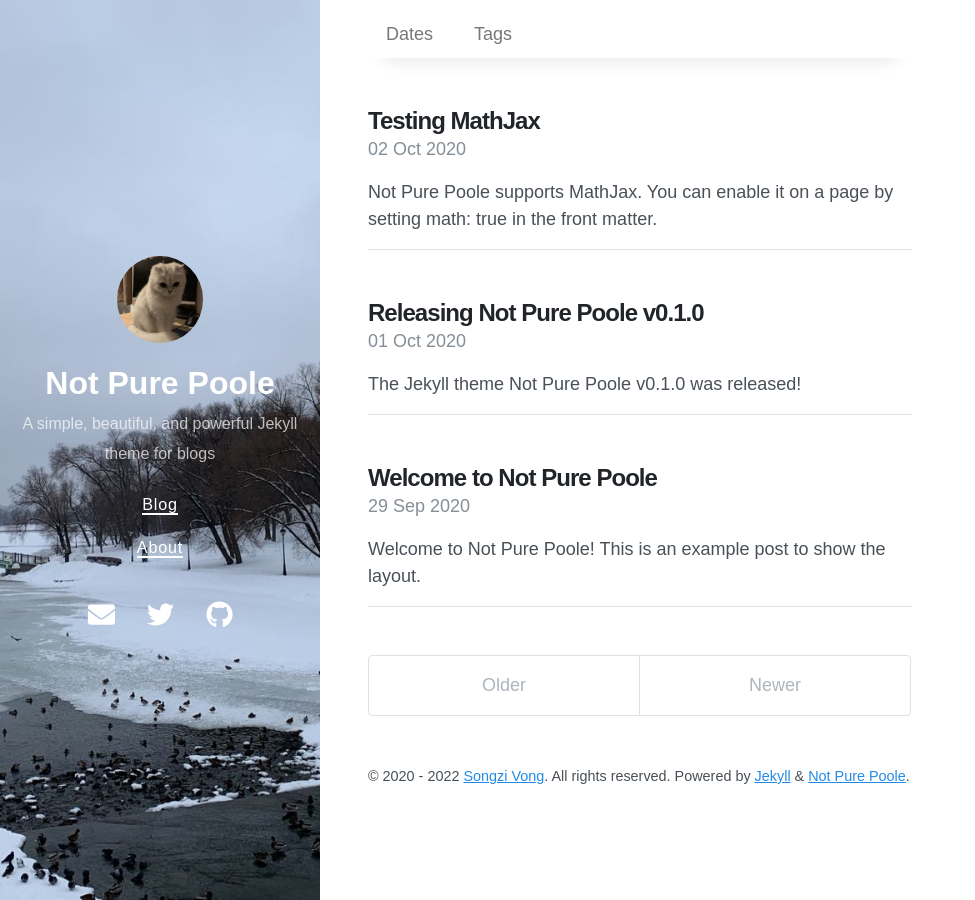
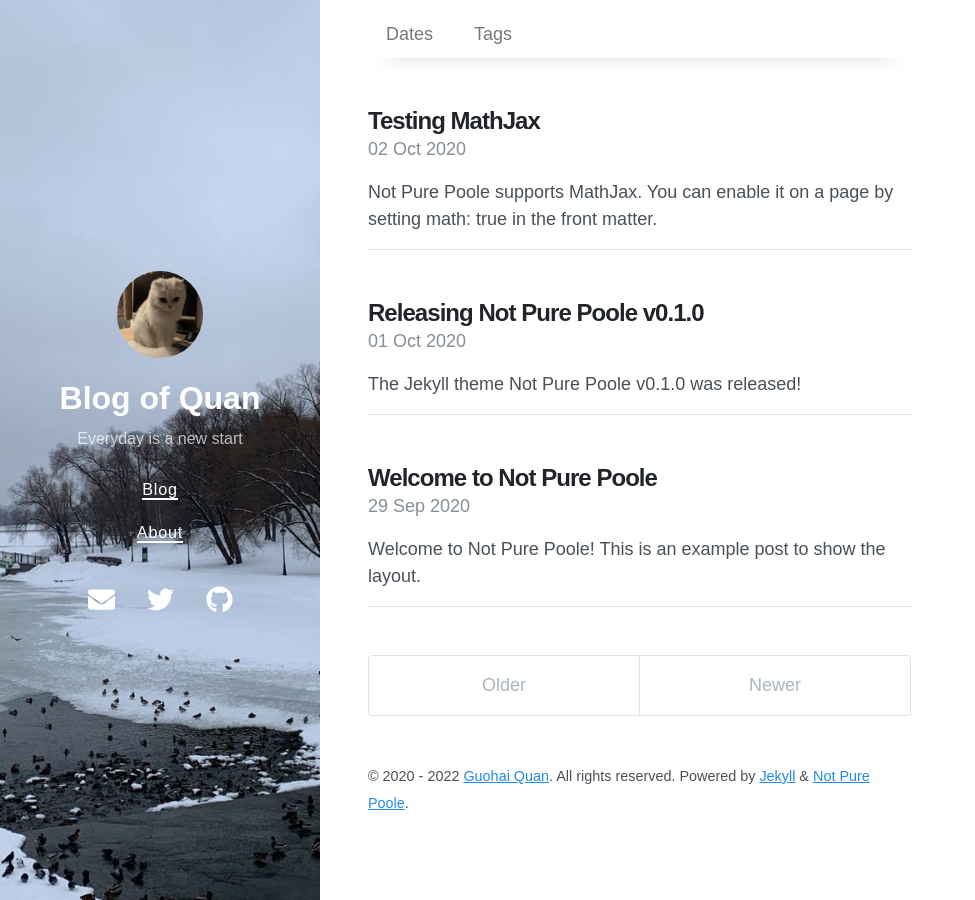
Before and after one commit to MapleQuan/MapleQuan.github.io, a Jekyll site: the page built from index.html, in a window 1280 px wide. Shown: the whole page, without its empty margins (0-975 px from the left). Built offline with Jekyll 4.4.1, drawn with Linux system fonts in a browser that asks for light colours; nearby versions of some CDN libraries; the list of posts is cut into pages by our own code.

Commit message:
Update _config.yml

```diff
--- a/_config.yml
+++ b/_config.yml
@@ -1,7 +1,7 @@
 # Setup
-title: Not Pure Poole
-description: A simple, beautiful, and powerful Jekyll theme for blogs
-url: https://vszhub.github.io
+title: Blog of Quan
+description: Everyday is a new start
+url: https://maplequan.github.io
 avatar: /avatar.jpeg
 paginate: 5
 permalink: pretty
@@ -36,7 +36,7 @@ social:
   name: Songzi Vong
   links:
     - https://twitter.com/vszhub
-    - https://github.com/vszhub
+    - https://github.com/maplequan
 google_site_verification: xxxxx
 lang: en
 
@@ -54,6 +54,6 @@ sass:
 
 # Specify the author for blog posts
 author:
-  name: Songzi Vong
-  url: https://github.com/vszhub/
-  email: vszhub@gmail.com
+  name: Guohai Quan
+  url: https://github.com/maplequan/
+  email: qgh0812@qq.com
```
